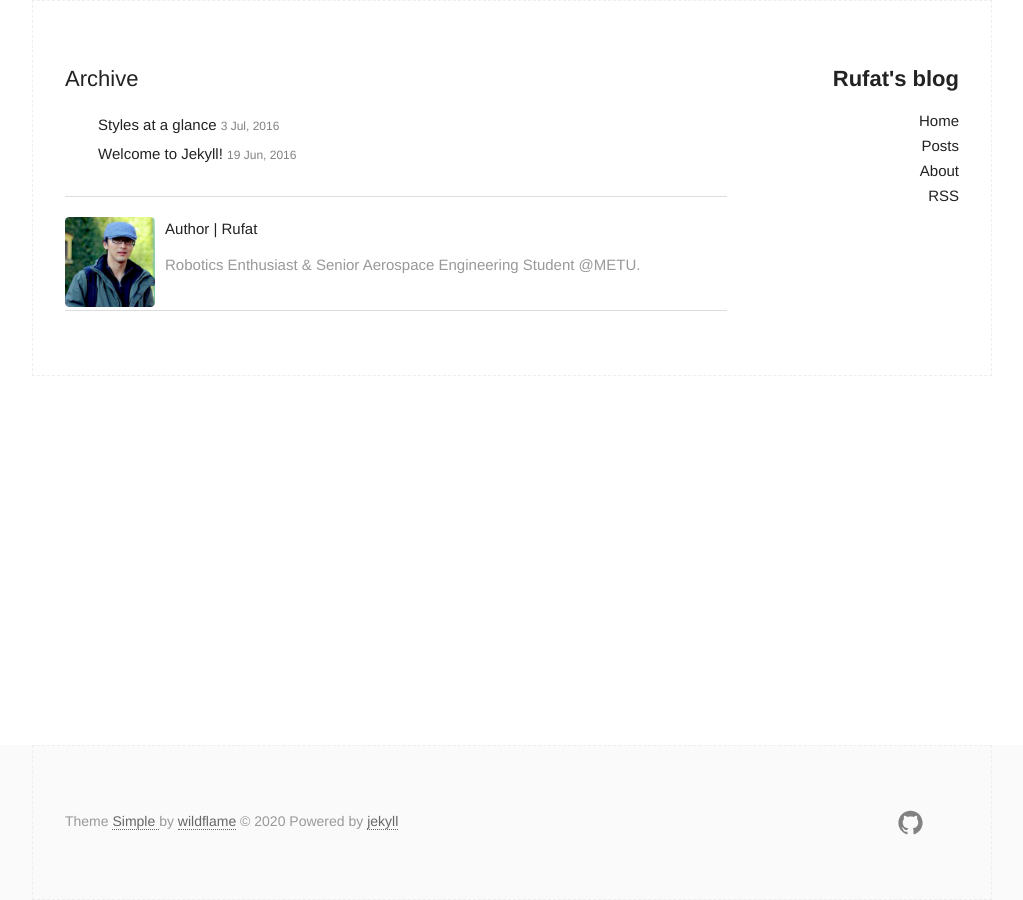
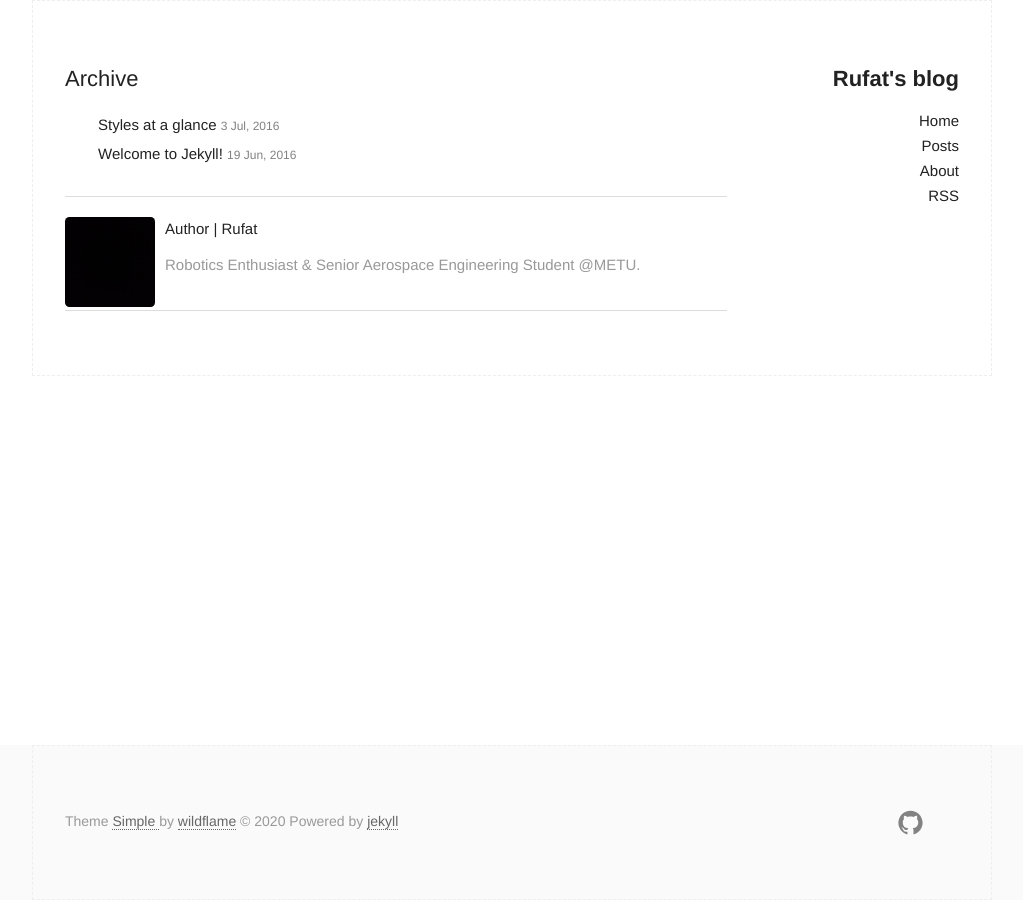
Before and after one commit to rrufat/rrufat.github.io, a Jekyll site: the page built from archive.html, in a window 1280 px wide. Shown: the whole page, without its empty margins (128-1151 px from the left). Built offline with Jekyll 4.4.1, drawn with Linux system fonts in a browser that asks for light colours.

Commit message:
Update author.html

```diff
--- a/_includes/author.html
+++ b/_includes/author.html
@@ -1,5 +1,5 @@
 <section class="author">
-  <div class="authorimage box" style="background: url({{site.baseurl}}/assets/img/Taffy.jpg)"></div>
+  <div class="authorimage box" style="background: url({{site.baseurl}}/assets/img/aaaa.jpg)"></div>
   <div class="authorinfo box">
     <p>Author | Rufat</p>
     <p class="bio">
```
